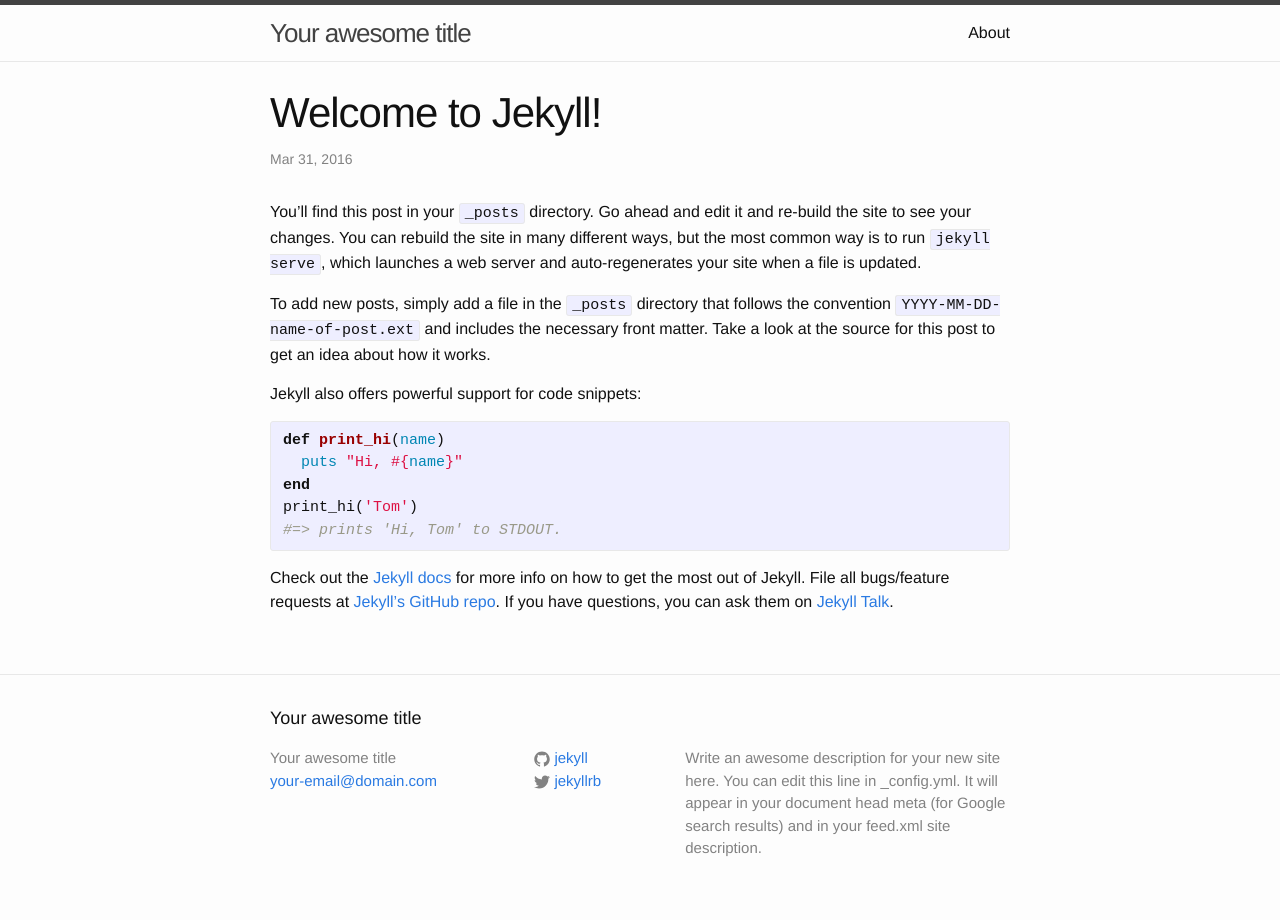
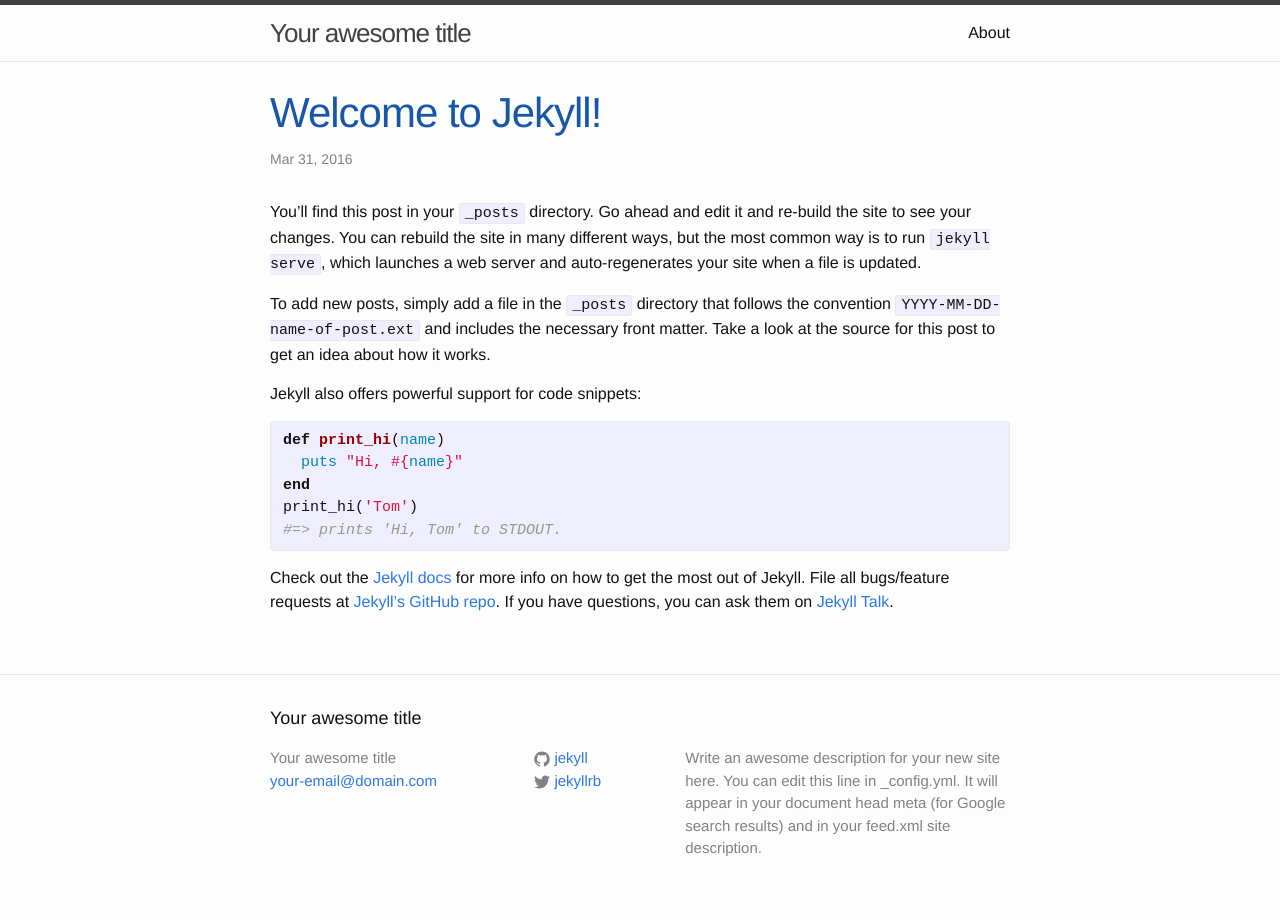
Before and after one commit to lharboe/lharboe.github.io, a Jekyll site: the page built from _posts/2016-03-30-welcome-to-jekyll.markdown, in a window 1280 px wide. Built offline with Jekyll 4.4.1, drawn with Linux system fonts in a browser that asks for light colours.

Commit message:
Fix again

```diff
--- a/_layouts/post.html
+++ b/_layouts/post.html
@@ -4,7 +4,7 @@
 <article class="post" itemscope itemtype="http://schema.org/BlogPosting">
 
   <header class="post-header">
-  	{% if post.external-url %}
+  	{% if page.external-url %}
   	    <h1 class="post-title" itemprop="name headline">
   	    	<a  href="{{ post.external-url }}">
   	    		{{ page.title }}
```
